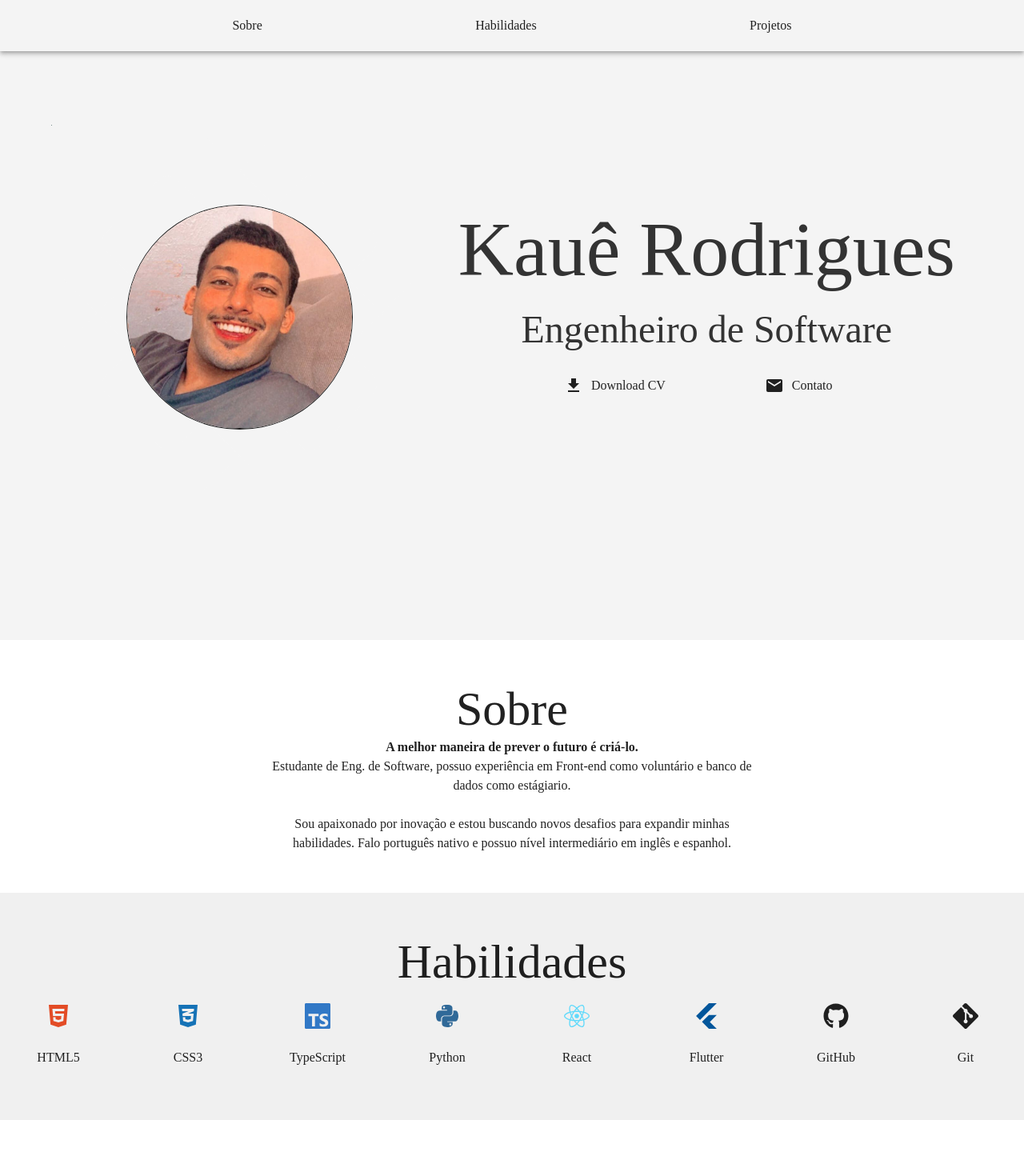
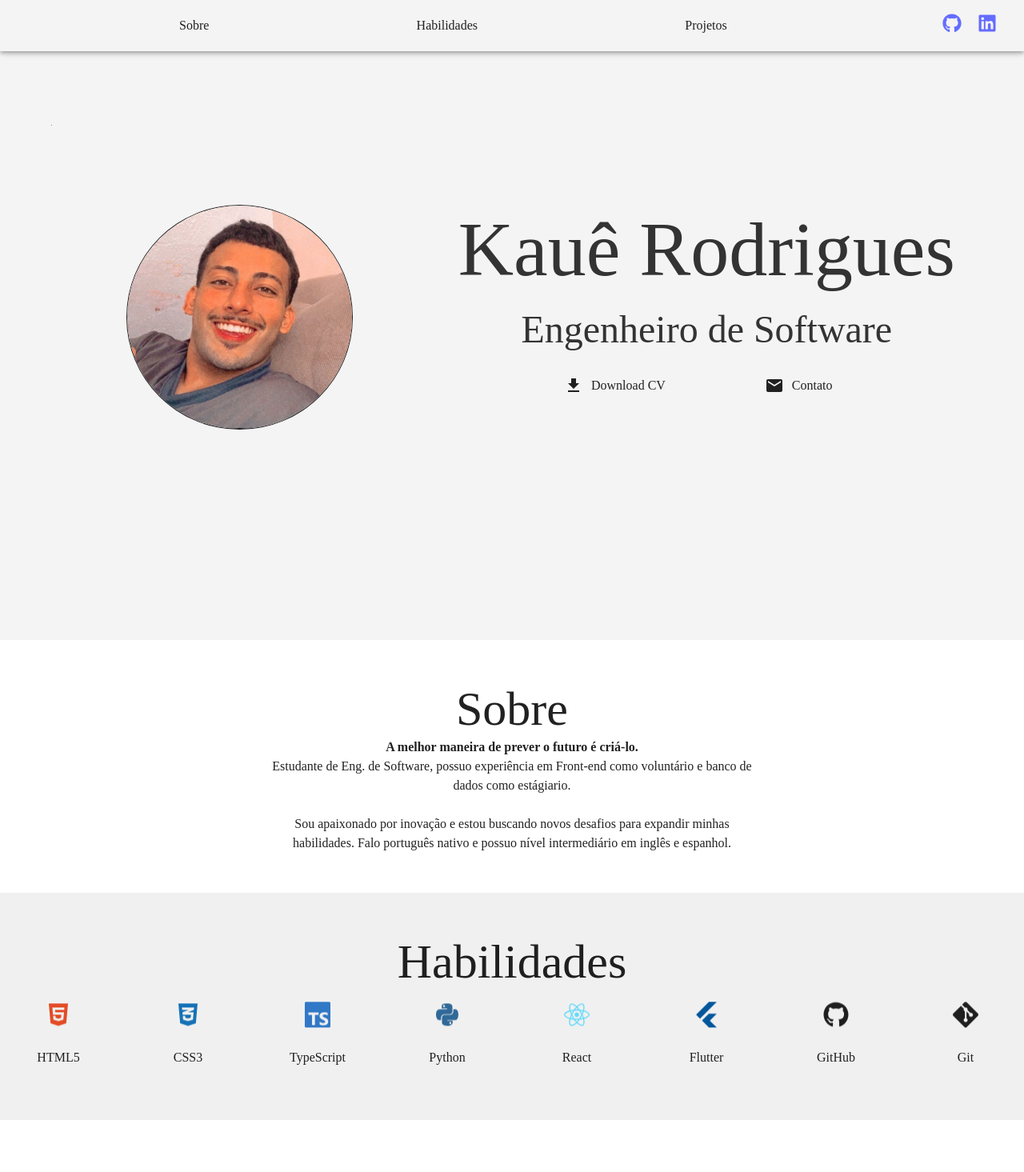
Before and after one commit to kauuer/my-portfolio, a React (Vite) app: page / in a window 1280 px wide. Shown: the top 1465 px of the page at 80% size. Built offline with nearby package versions, Linux system fonts and the light colour scheme; a web font is replaced by a local one.

Commit message:
adicionando redes sociais no navBar

```diff
--- a/src/components/NavBar/NavBar.tsx
+++ b/src/components/NavBar/NavBar.tsx
@@ -1,4 +1,6 @@
 import { AppBar, Typography, Toolbar, styled } from "@mui/material"
+import { FaGithub, FaLinkedin } from "react-icons/fa"
+
 
 
 
@@ -6,8 +8,10 @@ import { AppBar, Typography, Toolbar, styled } from "@mui/material"
 const NavBar = () => {
   const StyledToobar = styled(Toolbar)(() => ({
     display: "flex",
-    justifyContent: "space-evenly"
-  }))
+    justifyContent: "space-between", // Isso distribui os itens com mais flexibilidade
+    alignItems: "center",
+    marginLeft: "200px"
+  }));
 
 
     return (
@@ -23,6 +27,15 @@ const NavBar = () => {
             <Typography component="a" href="#projects" sx={{ color: 'inherit', textDecoration: 'none' }}>
               Projetos
             </Typography>
+             {/* Ícones de redes sociais */}
+            <div>
+              <a href="https://github.com/kauuer" target="_blank" rel="noopener noreferrer" style={{ margin: "0 10px" }}>
+                <FaGithub size={24} />
+              </a>
+              <a href="https://www.linkedin.com/in/kauuerodrigues/" target="_blank" rel="noopener noreferrer" style={{ margin: "0 10px" }}>
+                <FaLinkedin size={24} />
+              </a>
+            </div>
             </StyledToobar>
 
 
--- a/src/index.css
+++ b/src/index.css
@@ -72,6 +72,23 @@ body {
 .typescript { color: #3178c6; }
 .python { color: #306998;}
 
+/* Efeito de flutuação */
+@keyframes float {
+  0% {
+    transform: translateY(0);
+  }
+  50% {
+    transform: translateY(-10px);
+  }
+  100% {
+    transform: translateY(0);
+  }
+}
+
+.icon {
+  animation: float 2s ease-in-out infinite; /* Flutuar continuamente */
+}
+
 
 h1 {
   font-size: 3.2em;
```
